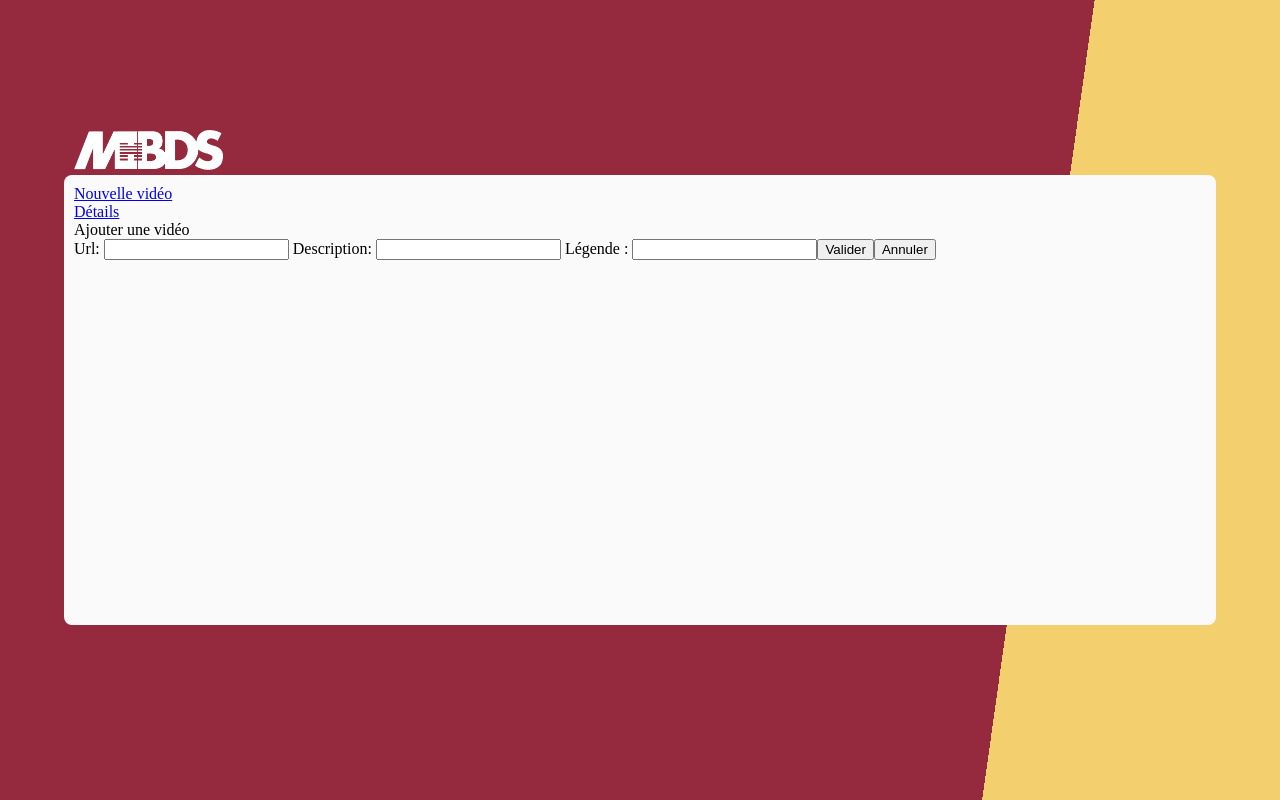
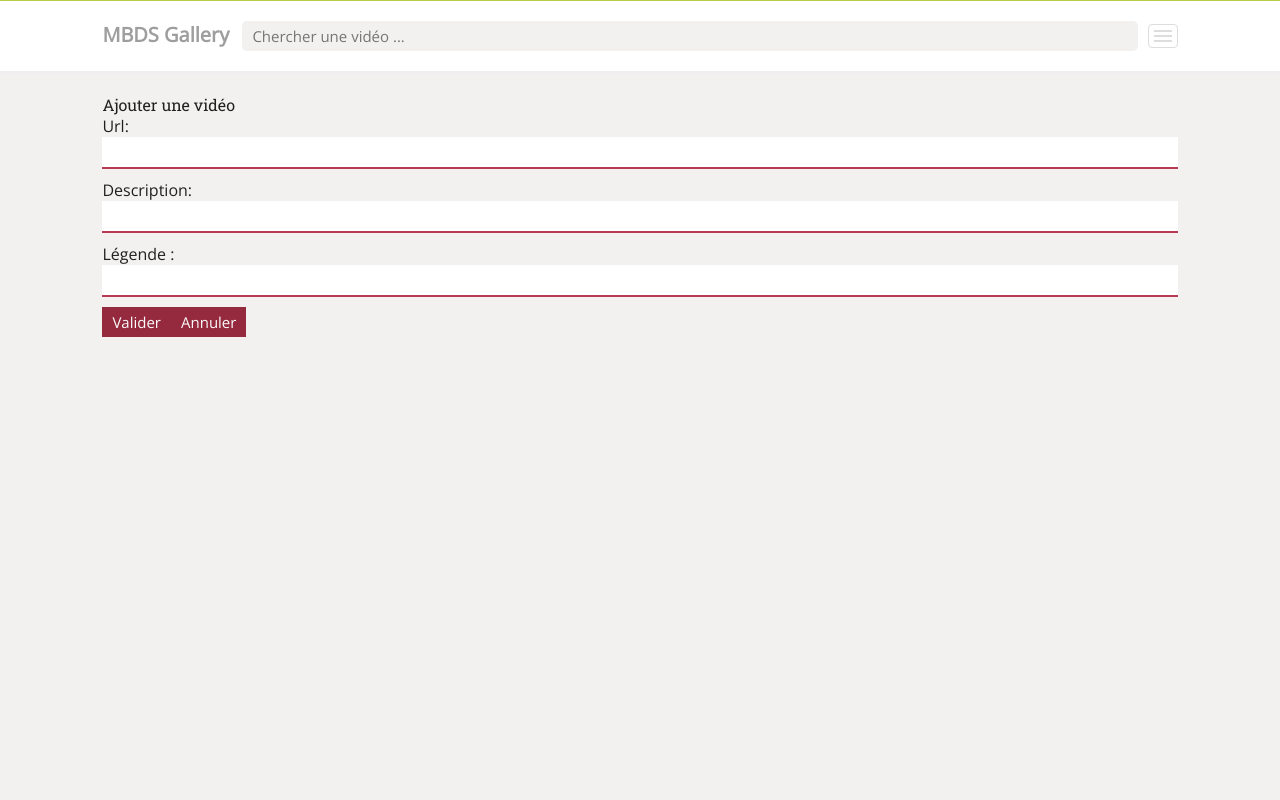
Before and after one commit to marouaneml/galerie_videos_mbds, a Vue app: page /#/nouvelle-video in a window 1280 px wide. Built offline with nearby package versions, Linux system fonts and the light colour scheme.

Commit message:
implementer le service web rest avec axios

```diff
--- a/src/App.vue
+++ b/src/App.vue
@@ -1,12 +1,27 @@
 <template>
   <div id="app">
-    <div id="bg"></div>
+
+      <div id="header">
+        <div id="logo"><router-link to="/">MBDS Gallery</router-link></div>
+        <div id="serach-input">
+          <input placeholder="Chercher une vidéo ..." type="text" v-model="searchInput" />
+        </div>
+        <nav id="menu">
+          <input type="checkbox">
+          <div id="menu-icon">
+            <span></span>
+            <span></span>
+            <span></span>
+          </div>
+          <ul>
+            <li><router-link to="/nouvelle-video">Nouvelle vidéo</router-link></li>
+            <li><router-link to="/show">Détails</router-link></li>
+          </ul>
+        </nav>
+
+      </div>
+
     <div class="content">
-      <span id="logo"><router-link to="/"><img src="./assets/logo.png" alt="logo"></router-link> </span>
-      <ul>
-        <li><router-link to="/nouvelle-video">Nouvelle vidéo</router-link></li>
-        <li><router-link to="/show">Détails</router-link></li>
-      </ul>
       <transition name="fade">
         <router-view></router-view>
       </transition>
@@ -17,63 +32,187 @@
 
 <script>
 export default {
-  name: "app"
+  name: "app",
+  data() {
+    return {
+      searchInput: ""
+    };
+  }
 };
 </script>
 
 <style>
 @import url(./assets/css_reset.css);
+@import url("https://fonts.googleapis.com/css?family=Open+Sans|Roboto+Slab");
 .fade-enter-active,
 .fade-leave-active {
   transition-property: opacity;
-  transition-duration: 0.1s;
+  transition-duration: 0.2s;
 }
 
 .fade-enter-active {
-  transition-delay: 0.1s;
+  transition-delay: 0.2s;
 }
 
 .fade-enter,
 .fade-leave-active {
   opacity: 0;
 }
+
 #app {
-  background-color: #952a3e;
-  padding: 0 20px;
   height: 100%;
 }
+
 html,
 body {
   height: 100%;
+  font-family: "Open Sans", sans-serif;
+  color: rgba(0, 0, 0, 0.87);
+  background: #f2f1f0;
 }
-.content{
+
+h1,
+h2,
+h3 {
+  font-family: "Roboto Slab", serif;
+}
+
+a,
+a:visited {
+  color: #b9cb43;
+  text-decoration: none;
+}
+
+a:hover {
+  text-decoration: underline;
+}
+
+.content {
+  margin: auto;
+  padding: 20px 0;
+  max-width: 84%;
+}
+#menu-icon{
+  border: 1px solid #ddd;
+  border-radius: 4px;
+  padding: 5px 5px 0 5px;
+  width: 30px;
+
+}
+#menu{
+  float: right;
+  position: relative;
+  margin-top: -27px;
+}
+#menu ul {
   position: absolute;
-  top:0;
-  left: 0;
-  right: 0;
-  bottom: 0;
-  margin: auto;
-  width: 90%;
-  height: 450px;
-  background: #FAFAFA;
-  border-radius: 8px;
-  padding: 10px;
+  top: 40px;
+  min-width: 120px;
+  right: 0px;
+  padding: 0 10px;
+  background-color: rgba(0, 0,0, 0.51);;
+  display: none;
 }
-#bg {
+#menu input:checked + #menu-icon + ul{
   display: block;
-  width: 30%;
+}
+#menu ul>li {
+  font-size: 13px;
+  margin: 5px 0;
+}
+#menu ul>li>a{
+  color: #efeff1;
+}
+#menu input, #menu-icon{
+  position: absolute;
+  right:0;
+
+}
+#menu input{
+  z-index: 2;
+  opacity: 0;
+  position: absolute;
+  width: 30px;
+  height: 25px;
+  cursor: pointer;
+}
+#menu input:hover + #menu-icon span, #menu input:checked + #menu-icon span{
+  border-color: #b9cb43;
+}
+
+#menu-icon span{
+  display: block;
+  border-bottom: 2px solid #ddd;
+  margin-bottom: 3px;
+}
+
+#menu-icon span:last-child{
+  margin-bottom: 5px;
+}
+
+#header {
+  background-color: #fff;
+  border-top: 1px solid #b9cb43;
+  position: relative;
+  padding: 20px 8%;
+  border-bottom: 3px solid #efeff1;
+}
+#logo {
+  position: absolute;
+  font-weight: bolder;
+  font-size: 20px;
+}
+#logo a {
+  color: #9e9e9e;
+}
+#logo a:hover{
+  text-decoration: none;
+}
+#logo img {
   height: 100%;
-  border-left: 100% solid;
-  background: linear-gradient(98deg, transparent, transparent, transparent 40%, #F3CF6E 40%);
-  position: absolute;
-  right: 0;
-  top: 0;
+  display: block;
 }
-#logo{
-  position: absolute;
-  height: 40px;
-  top: -45px;
-}#logo img{
-  height: 100%;
+
+#serach-input {
+  padding-left: 140px;
+  padding-right: 40px;
+}
+#serach-input input {
+  border: 0;
+  border-radius: 5px;
+  background-color: #f2f1f0;
+  padding-left: 10px;
+  color: #9e9e9e;
+}
+/* Style general */
+input {
+  border: none;
+  border-bottom: 2px solid #b93852;
+  width: 100%;
+  outline: none;
+}
+
+input[type="text"] {
+  padding: 5px 0;
+}
+
+input[type="text"],
+button {
+  font-size: 15px;
+  font-family: "Open Sans", sans-serif;
+}
+
+label {
+  margin-bottom: 10px;
+  display: block;
+}
+
+button {
+  background-color: #952a3e;
+  color: #fafafa;
+  border: none;
+  padding: 5px 10px;
+  font-size: 15px;
+  font-family: "Open Sans", sans-serif;
 }
 </style>
--- a/src/components/Main.vue
+++ b/src/components/Main.vue
@@ -1,21 +1,68 @@
 <template>
   <div class="main">
-    {{msg}}
+    <video-item v-for="v in videos.slice(1, 10)" v-bind:key="v.id" voteProp ="3" v-bind:thumb="v.url" v-bind:title="'Titile i'" v-bind:desc="v.title"></video-item>
   </div>
+
 </template>
 
 <script>
+import axios from "axios";
+import VideoItem from "./VideoItem.vue";
 export default {
-  name: 'Main',
-  data () {
+  name: "Main",
+  data() {
     return {
-      msg: 'Welcome to Your Vue.js App'
+      msg: "Welcome to Your Vue.js App",
+      videos: []
+    };
+  },
+  created: function() {
+    if (this.videos.length == 0) {
+      console.log("videos est vide, faut le remplir!! \nRest api call needed");
+      this.getVideos();
+    } else {
+      console.log("videos contient des videos");
     }
+  },
+  methods: {
+    getVideos: function() {
+      axios.get("https://jsonplaceholder.typicode.com/photos").then(
+        response => {
+          this.videos = response.data;
+          this.msg = response.data[1];
+        },
+        error => {
+          console.log(error);
+        }
+      );
+    }
+  },
+  components: {
+    VideoItem
   }
-}
+};
 </script>
 
 <style scoped>
-  .main{
+.main {
+  -moz-column-count: 4;
+  -webkit-column-count: 4;
+  -moz-column-gap: 10px;
+  -webkit-column-gap: 10px;
+}
+
+@media screen and (max-width: 768px) {
+  .main {
+    -moz-column-count: 3;
+    -webkit-column-count: 3;
+
   }
+}
+@media screen and (max-width: 480px) {
+  .main {
+    -moz-column-count: 1;
+    -webkit-column-count: 1;
+
+  }
+}
 </style>
--- /dev/null
+++ b/src/components/VideoItem.vue
@@ -0,0 +1,96 @@
+<template>
+  <div class="wrap">
+    <div class="video-item">
+      <div class="thumb">
+        <img :src="thumb" :alt="title">
+      </div>
+      <div class="title">{{title}}</div>
+      <p>{{desc}}</p>
+      <hr>
+      <div class="vote">
+        <span :class="{ checkbox: true, checked: checked, active: (this.vote>=5? true:false)}" @click="check(5)"></span>
+        <span :class="{ checkbox: true, checked: checked, active: (this.vote>=4? true:false)}" @click="check(4)"></span>
+        <span :class="{ checkbox: true, checked: checked, active: (this.vote>=3? true:false)}" @click="check(3)"></span>
+        <span :class="{ checkbox: true, checked: checked, active: (this.vote>=2? true:false)}" @click="check(2)"></span>
+        <span :class="{ checkbox: true, checked: checked, active: (this.vote>=1? true:false)}" @click="check(1)"></span>
+      </div>
+    </div>
+  </div>
+
+</template>
+<script>
+export default {
+  name: "VideoItem",
+  props: ["title", "voteProp", "thumb", "desc"],
+  data() {
+    return {
+      checked: false,
+      vote: this.voteProp
+    };
+  },
+  methods: {
+    check(val) {
+      this.vote = val;
+      this.checked = !this.checked;
+    }
+  }
+};
+</script>
+
+<style scoped>
+.video-item {
+  border: 1px solid #ebebeb;
+  background-color: #ffffff;
+  border-radius: 4px;
+  padding: 15px;
+  overflow: hidden;
+  display: inline-block;
+  -moz-column-break-before: always;
+  -webkit-column-break-before: always;
+  margin: 3px 0;
+}
+hr {
+  margin: 10px -15px;
+  border: 0;
+  border-bottom: 1px solid #f2f1f0;
+}
+.thumb {
+  margin: -15px -15px 10px -15px;
+}
+.thumb img {
+  width: 100%;
+  display: block;
+}
+.title {
+  color: #7b7d7a;
+  font-size: 18px;
+}
+p {
+  color: #c6c7cb;
+  font-size: 14px;
+}
+/* donner un vote à cette video */
+.vote {
+  unicode-bidi: bidi-override;
+  direction: rtl;
+}
+.vote > span {
+  position: relative;
+  font-size: 18px;
+}
+.vote > span:before,
+.vote > span ~ span:before {
+  content: "\2605";
+  color: #dcdad9;
+  font-size: 25px;
+  line-height: 0;
+}
+.vote > span:hover:before,
+.vote > span:hover ~ span:before {
+  color: #ffed53;
+}
+
+.vote span.active:before {
+  color: #ffed53;
+}
+</style>
--- a/src/main.js
+++ b/src/main.js
@@ -6,6 +6,7 @@ import router from './router'
 
 Vue.config.productionTip = false
 
+Vue.component('VideoItem', require('./components/VideoItem.vue'));
 /* eslint-disable no-new */
 new Vue({
   el: '#app',
```
Also changed, not shown: package.json (+19 -1 lines), src/assets/logo.png (deleted).
